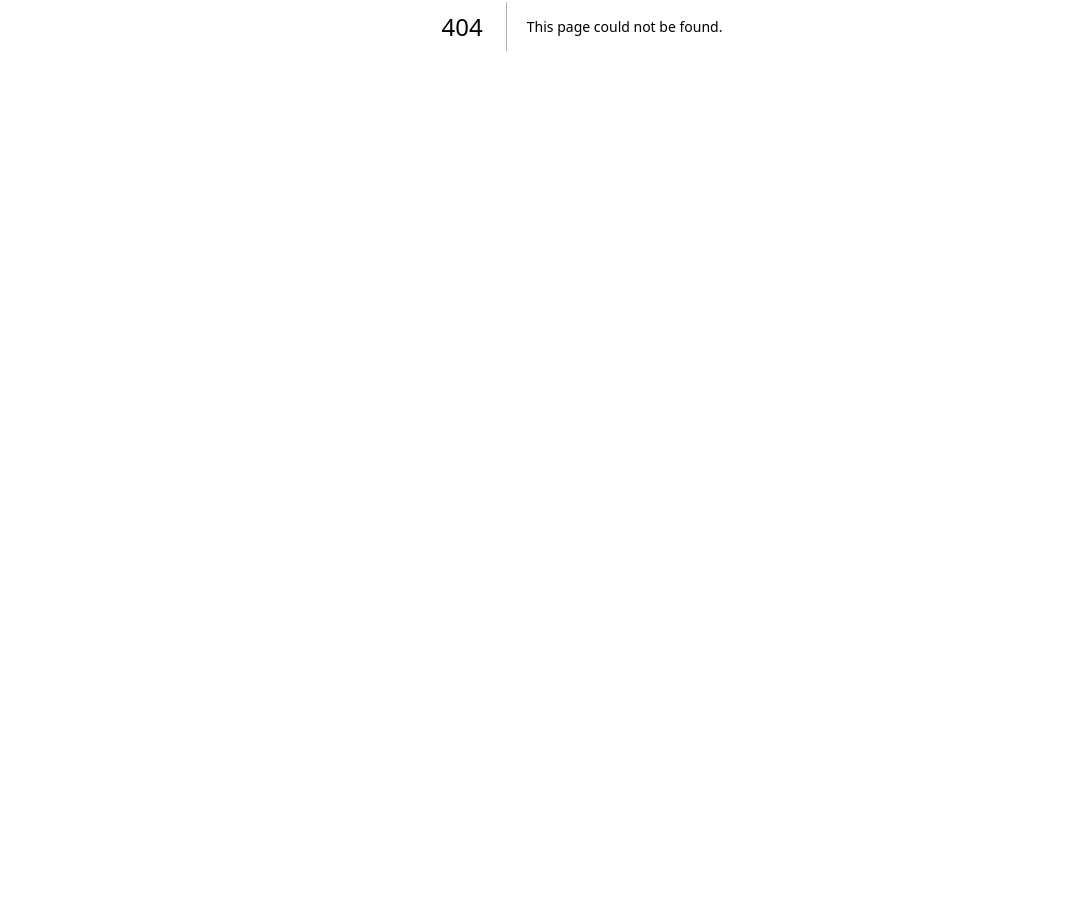
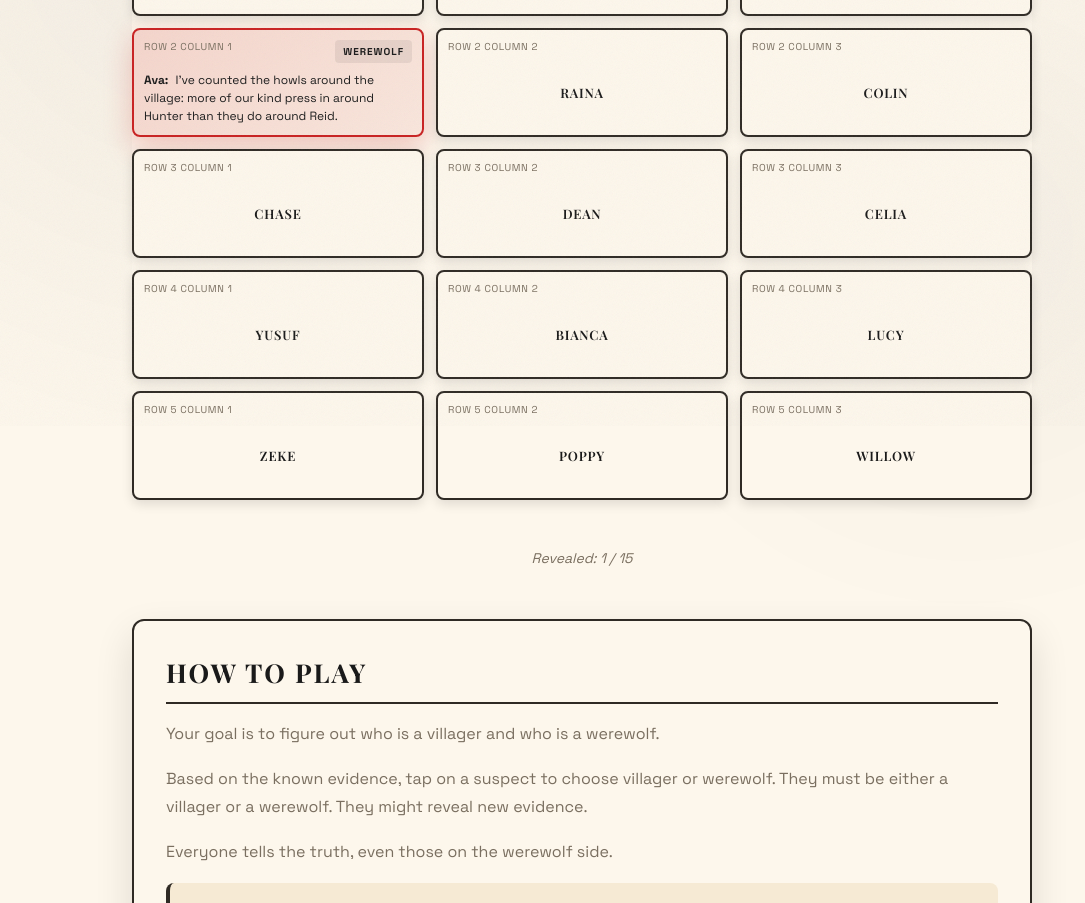
Before and after one commit to soasme/A-DIG, a Next.js app: page /archives/1 in a window 1280 px wide. Before the commit this address had no page. Shown: the part 374-1277 px from the top of the page, without its empty margins (58-1143 px from the left). Before the commit the page ends 800 px from the top, so only its background shows below. Built offline with nearby package versions, Linux system fonts and the light colour scheme.

Commit message:
Add game archive page and integrate game data loading; update WerewolfGame component to accept game data and roles

```diff
--- /dev/null
+++ b/app/archives/[id]/page.tsx
@@ -0,0 +1,42 @@
+import { notFound } from "next/navigation";
+import WerewolfGame from "../../components/WerewolfGame";
+import { loadGameDataById } from "../../lib/gameData";
+
+export const revalidate = 0;
+
+export default async function ArchivePage({
+  params,
+}: {
+  params: Promise<{ id: string }>;
+}) {
+  const { id } = await params;
+
+  try {
+    const { data } = await loadGameDataById(id);
+
+    return (
+      <div
+        style={{
+          minHeight: "100vh",
+          background: "linear-gradient(180deg, #0f0f1a 0%, #1a1a2e 50%, #16213e 100%)",
+          color: "#e8e8e8",
+          fontFamily: '-apple-system, BlinkMacSystemFont, "Segoe UI", sans-serif',
+        }}
+      >
+        <style>{`
+          * { box-sizing: border-box; }
+          .card { transition: transform 0.15s ease, box-shadow 0.15s ease; }
+          .card:hover:not(.revealed) { transform: translateY(-2px); box-shadow: 0 8px 24px rgba(0,0,0,0.4); }
+          .btn { border: none; padding: 10px 18px; border-radius: 8px; font-weight: 600; cursor: pointer; }
+          .modal-overlay { position: fixed; inset: 0; background: rgba(0,0,0,0.85); display: flex; align-items: center; justify-content: center; padding: 20px; z-index: 100; }
+          .modal { background: linear-gradient(145deg, #1e1e2f, #252538); border-radius: 16px; padding: 20px; max-width: 360px; width: 100%; border: 1px solid rgba(255,255,255,0.1); }
+          .clue-text { font-size: 0.65rem; color: #d1d5db; margin-top: 6px; line-height: 1.3; border-top: 1px solid rgba(255,255,255,0.08); padding-top: 6px; }
+        `}</style>
+
+        <WerewolfGame id={id} gameData={data} />
+      </div>
+    );
+  } catch (error) {
+    return notFound();
+  }
+}
--- a/app/components/WerewolfGame.jsx
+++ b/app/components/WerewolfGame.jsx
@@ -1,14 +1,11 @@
+"use client";
+
 import React, { useEffect, useMemo, useState } from 'react';
 import './WerewolfGame.css';
-import gameData from '../data/gameData';
 import Confetti from './Confetti';
 
-const GOOD_ROLE = gameData.roles?.[0] ?? 'villager';
-const BAD_ROLE = gameData.roles?.[1] ?? 'werewolf';
-const GAME_SETTING = gameData.gameSetting;
-
-function CharacterCell({ character, revealed, onClick }) {
-  const puzzle = gameData.puzzle.find(p => p.row === character.row && p.column === character.column);
+function CharacterCell({ character, puzzleEntries, revealed, onClick }) {
+  const puzzle = puzzleEntries.find(p => p.row === character.row && p.column === character.column);
   const role = revealed ? puzzle?.role : null;
   const positionStyle = {
     gridColumn: character.column,
@@ -49,7 +46,7 @@ function CharacterCell({ character, revealed, onClick }) {
   );
 }
 
-function Modal({ character, onSelect, onClose, warning }) {
+function Modal({ character, onSelect, onClose, warning, goodRole, badRole }) {
   useEffect(() => {
     const handleEsc = (e) => {
       if (e.key === 'Escape') onClose();
@@ -72,16 +69,16 @@ function Modal({ character, onSelect, onClose, warning }) {
         <h3 className="modal-title">Identify: {character.name}</h3>
         <div className="modal-buttons">
           <button
-            onClick={() => onSelect(GOOD_ROLE)}
+            onClick={() => onSelect(goodRole)}
             className="btn-villager"
           >
-            🟢 {GOOD_ROLE}
+            🟢 {goodRole}
           </button>
           <button
-            onClick={() => onSelect(BAD_ROLE)}
+            onClick={() => onSelect(badRole)}
             className="btn-werewolf"
           >
-            🔴 {BAD_ROLE}
+            🔴 {badRole}
           </button>
         </div>
         {warning && (
@@ -92,22 +89,22 @@ function Modal({ character, onSelect, onClose, warning }) {
   );
 }
 
-function Rules() {
+function Rules({ goodRole, badRole, gameSetting }) {
   return (
     <section className="rules-section">
       <h2 className="section-title">How to Play</h2>
       <div className="rules-content">
-        {GAME_SETTING && (
-          <p className="game-setting">{GAME_SETTING}</p>
+        {gameSetting && (
+          <p className="game-setting">{gameSetting}</p>
         )}
         <p>
-          Your goal is to figure out who is a {GOOD_ROLE} and who is a {BAD_ROLE}.
+          Your goal is to figure out who is a {goodRole} and who is a {badRole}.
         </p>
         <p>
-          Based on the known evidence, tap on a suspect to choose {GOOD_ROLE} or {BAD_ROLE}. They must be either a {GOOD_ROLE} or a {BAD_ROLE}. They might reveal new evidence.
+          Based on the known evidence, tap on a suspect to choose {goodRole} or {badRole}. They must be either a {goodRole} or a {badRole}. They might reveal new evidence.
         </p>
         <p>
-          Everyone tells the truth, even those on the {BAD_ROLE} side.
+          Everyone tells the truth, even those on the {badRole} side.
         </p>
         <p className="warning">
           ⚠️ You never need to guess! There is always a logical next choice, even when you think there isn't! Read the clues carefully.
@@ -182,7 +179,11 @@ function CelebrationDialog({ visible, shareText, gridText, legend, onShare, onCl
   );
 }
 
-export default function WerewolfGame() {
+export default function WerewolfGame({ id, gameData }) {
+  const GOOD_ROLE = gameData.roles?.[0] ?? 'villager';
+  const BAD_ROLE = gameData.roles?.[1] ?? 'werewolf';
+  const GAME_SETTING = gameData.gameSetting;
+
   const [revealed, setRevealed] = useState(new Set());
   const [selectedCharacter, setSelectedCharacter] = useState(null);
   const [message, setMessage] = useState('');
@@ -193,19 +194,29 @@ export default function WerewolfGame() {
   const [showCelebration, setShowCelebration] = useState(false);
   const [confettiActive, setConfettiActive] = useState(false);
   const [shareStatus, setShareStatus] = useState('');
-  const [startTime] = useState(() => Date.now());
+  const [startTime, setStartTime] = useState(() => Date.now());
+  const totalCharacters = gameData.characters.length;
 
   useEffect(() => {
-    // Reveal the first puzzle element initially
-    const firstPuzzle = gameData.puzzle[0];
-    const firstChar = gameData.characters.find(
-      c => c.row === firstPuzzle.row && c.column === firstPuzzle.column
-    );
-    if (firstChar) {
-      setRevealed(new Set([`${firstChar.row}-${firstChar.column}`]));
-      setAvailableEvidence(new Set(collectEvidence(firstPuzzle)));
-    }
-  }, []);
+    const firstPuzzle = gameData.puzzle?.[0];
+    const firstChar = firstPuzzle
+      ? gameData.characters.find(
+          c => c.row === firstPuzzle.row && c.column === firstPuzzle.column
+        )
+      : null;
+
+    setRevealed(firstChar ? new Set([`${firstChar.row}-${firstChar.column}`]) : new Set());
+    setAvailableEvidence(new Set(firstPuzzle ? collectEvidence(firstPuzzle) : []));
+    setSelectedCharacter(null);
+    setModalWarning('');
+    setMessage('');
+    setWrongGuesses(new Set());
+    setCompletedAt(null);
+    setShowCelebration(false);
+    setConfettiActive(false);
+    setShareStatus('');
+    setStartTime(Date.now());
+  }, [gameData]);
 
   const handleCharacterClick = (character) => {
     setSelectedCharacter(character);
@@ -232,10 +243,12 @@ export default function WerewolfGame() {
     if (puzzle.role === selectedRole && hasEvidence) {
       // Correct!
       const key = `${selectedCharacter.row}-${selectedCharacter.column}`;
-      setRevealed(new Set([...revealed, key]));
-      const newEvidence = new Set(availableEvidence);
-      collectEvidence(puzzle).forEach(ev => newEvidence.add(ev));
-      setAvailableEvidence(newEvidence);
+      setRevealed(prev => new Set([...prev, key]));
+      setAvailableEvidence(prev => {
+        const next = new Set(prev);
+        collectEvidence(puzzle).forEach(ev => next.add(ev));
+        return next;
+      });
       setModalWarning('');
       setSelectedCharacter(null);
     } else {
@@ -267,6 +280,7 @@ export default function WerewolfGame() {
       <CharacterCell
         key={key}
         character={character}
+        puzzleEntries={gameData.puzzle}
         revealed={isRevealed}
         onClick={() => handleCharacterClick(character)}
       />
@@ -274,7 +288,7 @@ export default function WerewolfGame() {
   });
 
   useEffect(() => {
-    const allRevealed = revealed.size === gameData.characters.length;
+    const allRevealed = revealed.size === totalCharacters;
     if (allRevealed && !completedAt) {
       const finishedAt = new Date();
       setCompletedAt(finishedAt);
@@ -282,7 +296,7 @@ export default function WerewolfGame() {
       setConfettiActive(true);
       setShareStatus('');
     }
-  }, [revealed, completedAt]);
+  }, [revealed, completedAt, totalCharacters]);
 
   useEffect(() => {
     if (!confettiActive) return undefined;
@@ -301,7 +315,7 @@ export default function WerewolfGame() {
       lines.push(line);
     }
     return lines.join('\n');
-  }, [wrongGuesses]);
+  }, [wrongGuesses, gameData.column, gameData.row]);
 
   const shareText = useMemo(() => {
     const finishedAt = completedAt || new Date();
@@ -332,7 +346,7 @@ export default function WerewolfGame() {
 
       <section className="game-hero">
         <header className="game-header">
-          <h1 className="game-title">Clues of Who?</h1>
+          <h1 className="game-title">Clues of Who? - #{id}</h1>
           <p className="game-subtitle">A logic puzzle of deduction and deception</p>
         </header>
 
@@ -348,12 +362,12 @@ export default function WerewolfGame() {
           </div>
 
           <div className="progress">
-            <p>Revealed: {revealed.size} / {gameData.characters.length}</p>
+            <p>Revealed: {revealed.size} / {totalCharacters}</p>
           </div>
         </main>
       </section>
 
-      <Rules />
+      <Rules goodRole={GOOD_ROLE} badRole={BAD_ROLE} gameSetting={GAME_SETTING} />
 
       {selectedCharacter && (
         <Modal
@@ -361,6 +375,8 @@ export default function WerewolfGame() {
           onSelect={handleSelect}
           onClose={handleClose}
           warning={modalWarning}
+          goodRole={GOOD_ROLE}
+          badRole={BAD_ROLE}
         />
       )}
 
--- a/app/data/gameData.js
+++ b/app/data/gameData/1.json
@@ -1,4 +1,4 @@
-const gameData = {
+{
   "row": 5,
   "column": 3,
   "characters": [
@@ -312,6 +312,4 @@ const gameData = {
       "deductableCells": []
     }
   ]
-};
-
-export default gameData;
+}
--- /dev/null
+++ b/app/lib/gameData.ts
@@ -0,0 +1,76 @@
+import fs from "fs/promises";
+import path from "path";
+
+export type Character = {
+  name: string;
+  gender?: string;
+  row: number;
+  column: number;
+  characteristic?: string;
+};
+
+export type PuzzleCell = {
+  row: number;
+  column: number;
+  role: string;
+  mechanic_statement?: string;
+  statement?: string;
+  deductableCells?: Array<{ row: number; column: number; role: string }>;
+};
+
+export type GameData = {
+  row: number;
+  column: number;
+  characters: Character[];
+  puzzle: PuzzleCell[];
+  roles?: string[];
+  gameSetting?: string;
+};
+
+export type GameDataWithId = {
+  id: number;
+  data: GameData;
+};
+
+const GAME_DATA_DIR = path.join(process.cwd(), "app", "data", "gameData");
+
+function assertValidId(id: string) {
+  if (!/^[0-9]+$/.test(id)) {
+    throw new Error(`Invalid game id: ${id}`);
+  }
+}
+
+async function findLatestId(): Promise<string> {
+  const entries = await fs.readdir(GAME_DATA_DIR);
+  const ids = entries
+    .map((file) => {
+      const match = file.match(/^([0-9]+)\.json$/);
+      return match ? Number(match[1]) : null;
+    })
+    .filter((value): value is number => value !== null);
+
+  if (!ids.length) {
+    throw new Error("No game data files found");
+  }
+
+  return String(Math.max(...ids));
+}
+
+async function readGameDataFile(id: string): Promise<GameData> {
+  assertValidId(id);
+  const filePath = path.join(GAME_DATA_DIR, `${id}.json`);
+  const json = await fs.readFile(filePath, "utf-8");
+  return JSON.parse(json) as GameData;
+}
+
+export async function loadLatestGameData(): Promise<GameDataWithId> {
+  const latestId = await findLatestId();
+  const data = await readGameDataFile(latestId);
+  return { id: Number(latestId), data };
+}
+
+export async function loadGameDataById(id: string | number): Promise<GameDataWithId> {
+  const normalizedId = String(id);
+  const data = await readGameDataFile(normalizedId);
+  return { id: Number(normalizedId), data };
+}
--- a/app/page.tsx
+++ b/app/page.tsx
@@ -1,9 +1,11 @@
-"use client";
+import WerewolfGame from "./components/WerewolfGame";
+import { loadLatestGameData } from "./lib/gameData";
 
-import React, { useMemo, useState } from "react";
-import WerewolfGame from "./components/WerewolfGame";
+export const revalidate = 0;
 
-export default function Page() {
+export default async function Page() {
+  const { id, data } = await loadLatestGameData();
+
   return (
     <div
       style={{
@@ -23,7 +25,7 @@ export default function Page() {
         .clue-text { font-size: 0.65rem; color: #d1d5db; margin-top: 6px; line-height: 1.3; border-top: 1px solid rgba(255,255,255,0.08); padding-top: 6px; }
       `}</style>
 
-      <WerewolfGame />
+      <WerewolfGame id={id} gameData={data} />
     </div>
   );
 }
```
